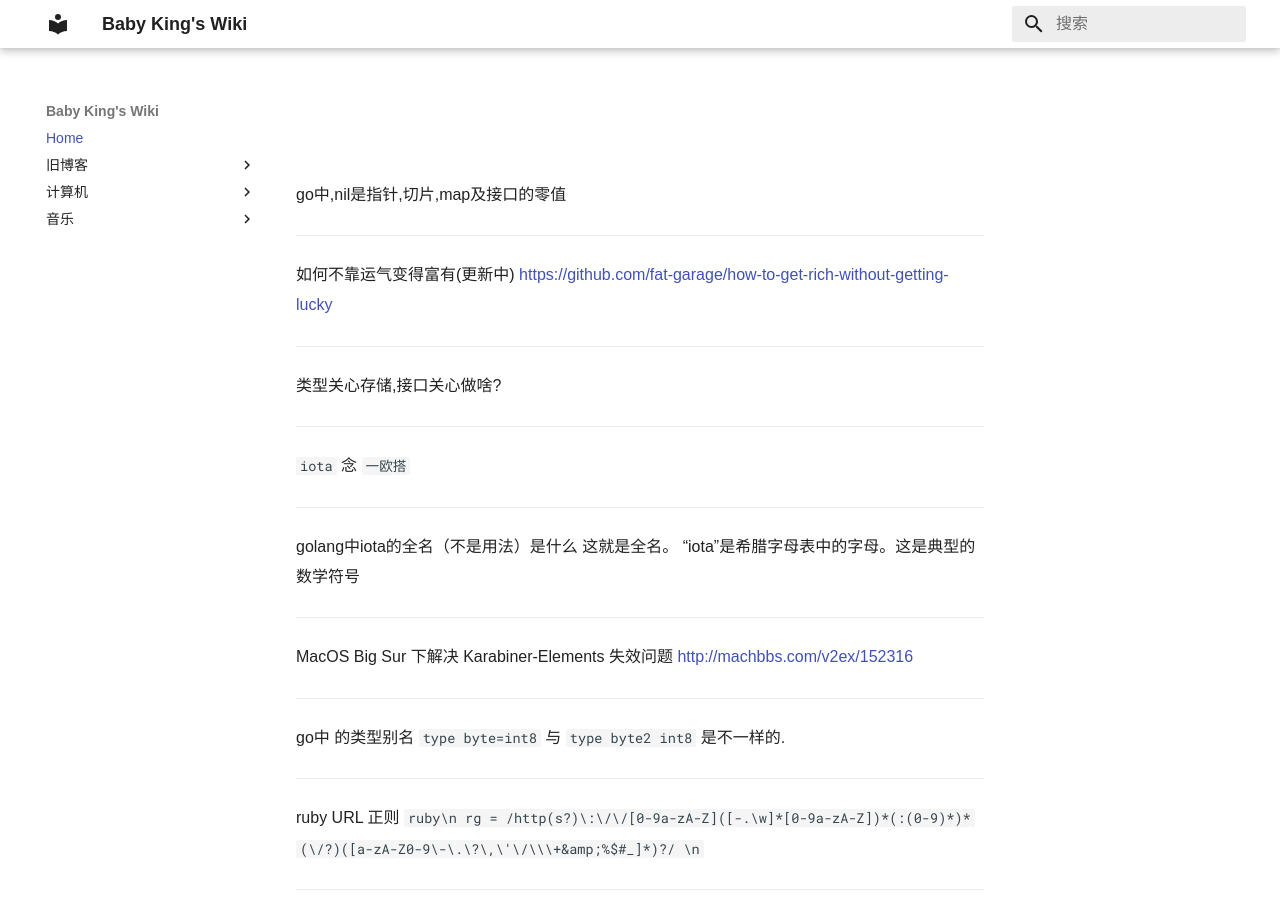
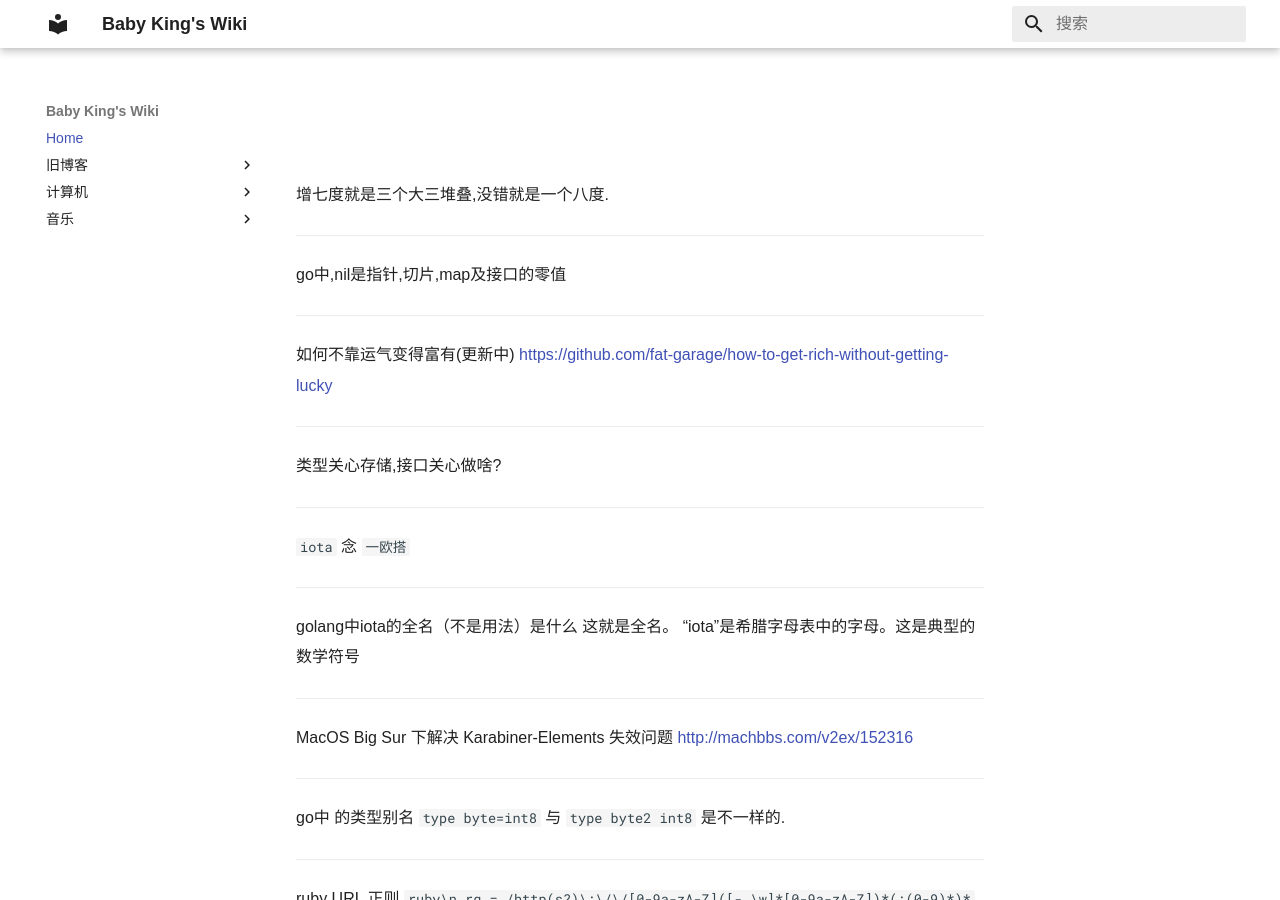
Before and after one commit to babyking/wiki, an MkDocs documentation site: the page built from wiki/index.md, in a window 1280 px wide and 900 px high. Built offline with MkDocs 1.6.1 and Material for MkDocs 9.7.7, drawn with Linux system fonts in a browser that asks for light colours.

Commit message:
quick commit

```diff
--- a/wiki/index.md
+++ b/wiki/index.md
@@ -1,4 +1,6 @@
 #
+增七度就是三个大三堆叠,没错就是一个八度.
+___
 go中,nil是指针,切片,map及接口的零值
 ___
 如何不靠运气变得富有(更新中) https://github.com/fat-garage/how-to-get-rich-without-getting-lucky
```
Also changed, not shown: wiki/音乐/和弦命名.md (added, +1 -0 lines).
